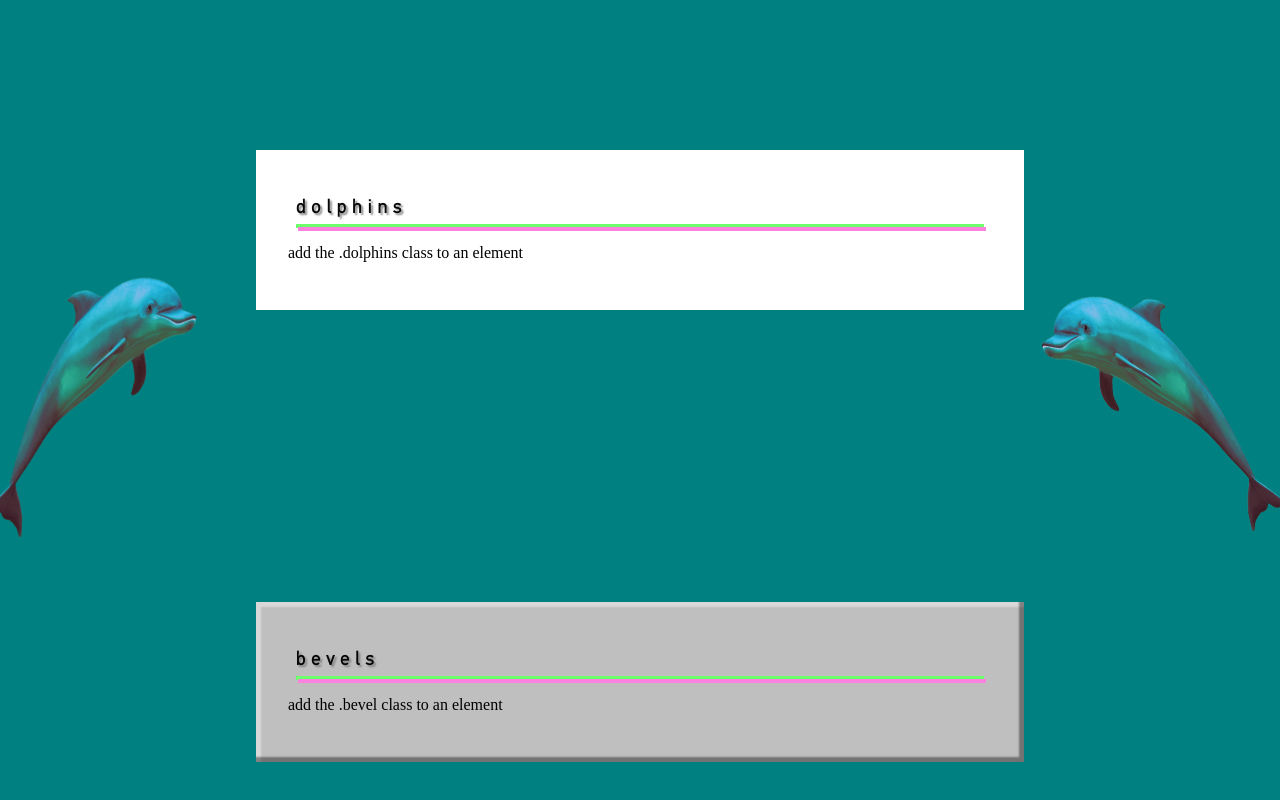
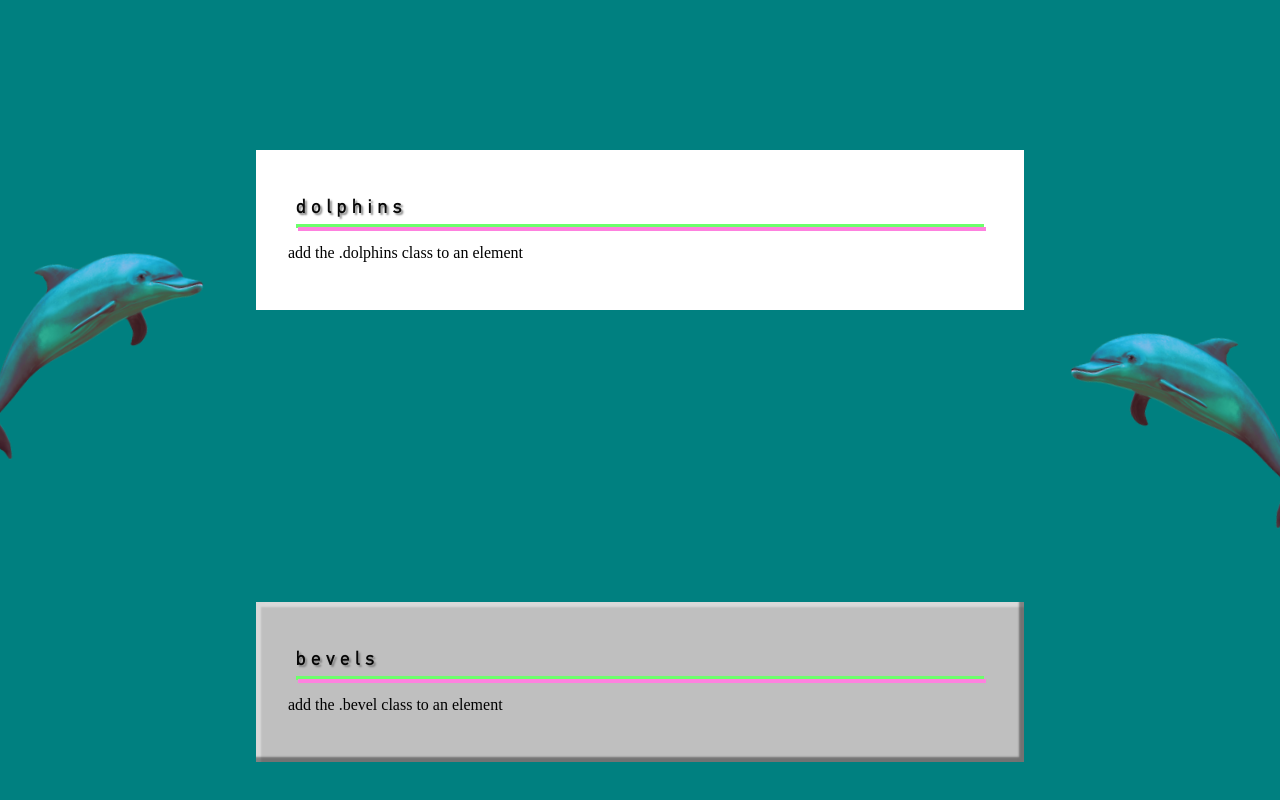
Before and after one commit to rozap/vaporwave, a website: page demo/index.html in a window 1280 px wide. Shown: the part 1072-1872 px from the top of the page. Drawn offline with nearby package versions, Linux system fonts and the light colour scheme.

Commit message:
improve dolphins

```diff
--- a/demo/vaporwave.css
+++ b/demo/vaporwave.css
@@ -147,36 +147,36 @@ h6.section {
   display: block;
   background-repeat: no-repeat;
   background-image: url("img/dolphin.png");
-  background-size: 192px 321.5px;
-  height: 321.5px;
-  width: 192px;
-  -webkit-transform-origin: bottom center;
-  -ms-transform-origin: bottom center;
-  transform-origin: bottom center;
+  background-size: 250px 250px;
+  height: 250px;
+  width: 250px;
+  -webkit-transform-origin: 50% 50%;
+  -ms-transform-origin: 50% 50%;
+  transform-origin: 50% 50%;
   position: absolute;
-  bottom: 0;
+  top: 50%;
   left: 0;
-  -webkit-transform: translateX(-20%) rotateY(180deg) rotateZ(-10deg);
-  -ms-transform: translateX(-20%) rotateY(180deg) rotateZ(-10deg);
-  transform: translateX(-20%) rotateY(180deg) rotateZ(-10deg);
+  -webkit-transform: translateY(-50%) translateX(-20%) rotateY(180deg) rotateZ(-5deg);
+  -ms-transform: translateY(-50%) translateX(-20%) rotateY(180deg) rotateZ(-5deg);
+  transform: translateY(-50%) translateX(-20%) rotateY(180deg) rotateZ(-5deg);
 }
 .dolphins:after {
   content: '';
   display: block;
   background-repeat: no-repeat;
   background-image: url("img/dolphin.png");
-  background-size: 192px 321.5px;
-  height: 321.5px;
-  width: 192px;
-  -webkit-transform-origin: bottom center;
-  -ms-transform-origin: bottom center;
-  transform-origin: bottom center;
+  background-size: 250px 250px;
+  height: 250px;
+  width: 250px;
+  -webkit-transform-origin: 50% 50%;
+  -ms-transform-origin: 50% 50%;
+  transform-origin: 50% 50%;
   position: absolute;
-  bottom: 0;
+  top: 50%;
   right: 0;
-  -webkit-transform: translateX(20%) rotateZ(-20deg);
-  -ms-transform: translateX(20%) rotateZ(-20deg);
-  transform: translateX(20%) rotateZ(-20deg);
+  -webkit-transform: translateY(-20%) translateX(20%) rotateZ(-10deg);
+  -ms-transform: translateY(-20%) translateX(20%) rotateZ(-10deg);
+  transform: translateY(-20%) translateX(20%) rotateZ(-10deg);
 }
 .bevel {
   position: relative;
--- a/src/dolphin.styl
+++ b/src/dolphin.styl
@@ -1,5 +1,5 @@
-height = 643px/2
-width = 384px/2
+height = 500px/2
+width = 500px/2
 
 dolphin()
   content: ''
@@ -9,7 +9,7 @@ dolphin()
   background-size: width height
   height: height
   width: width
-  transform-origin: bottom center
+  transform-origin: 50% 50%
 
 .dolphins
   position: relative
@@ -18,14 +18,14 @@ dolphin()
   dolphin()
 
   position: absolute
-  bottom: 0
+  top: 50%
   left: 0
-  transform: translateX(-20%) rotateY(180deg) rotateZ(-10deg)
+  transform: translateY(-50%) translateX(-20%) rotateY(180deg) rotateZ(-5deg)
 
 .dolphins:after
   dolphin()
 
   position: absolute
-  bottom: 0
+  top: 50%
   right: 0
-  transform: translateX(20%) rotateZ(-20deg)
+  transform: translateY(-20%) translateX(20%) rotateZ(-10deg)
```
Also changed, not shown: dist/vaporwave.css, dist/vaporwave.min.css.
